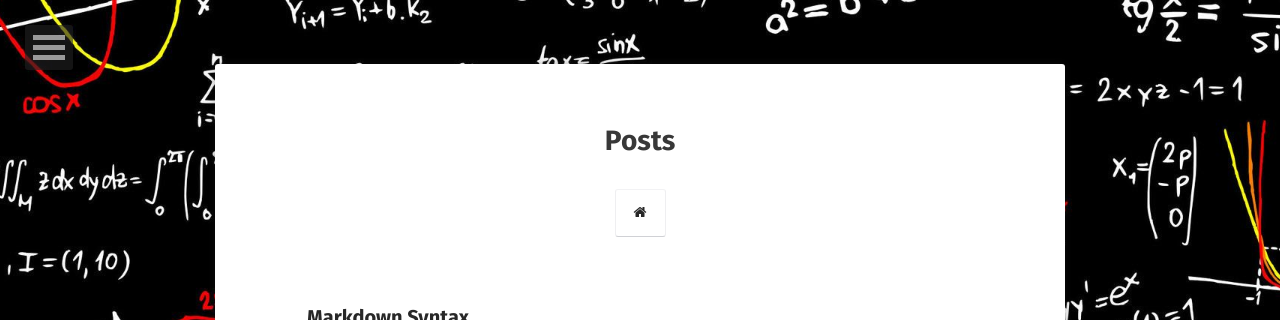
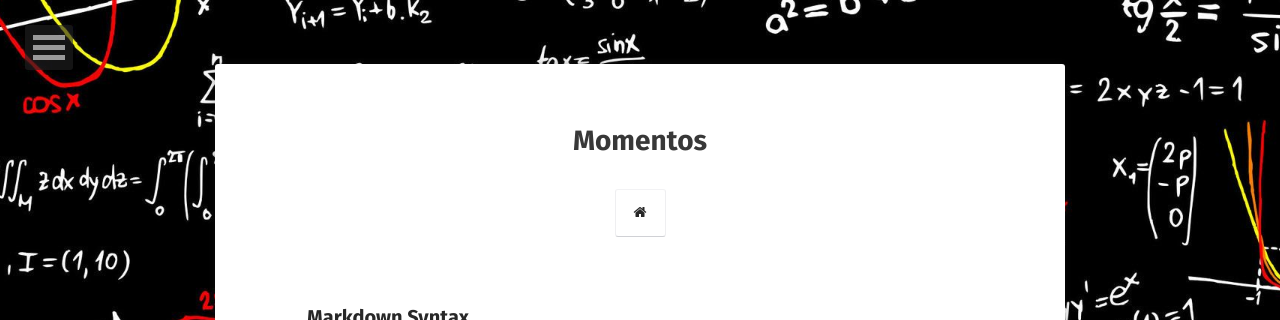
Before and after one commit to julialmartins/julialmartins.github.io, a Jekyll site: the page built from posts/index.md, in a window 1280 px wide. Shown: the top 320 px of the page. Built offline with Jekyll 4.4.1, drawn with Linux system fonts in a browser that asks for light colours; some web fonts are replaced.

Commit message:
momentos

```diff
--- a/_includes/nav.html
+++ b/_includes/nav.html
@@ -88,8 +88,7 @@
 			<li>
 				<a href="#">Momentos</a>
 				<ul class="dl-submenu">
-					<li><a href="{{ site.url }}/posts/">UFV</a></li>
-					<li><a href="{{ site.url }}/tags/">Outros</a></li>
+					<li><a href="{{ site.url }}/posts/">Lembranças UFV</a></li>
 				</ul>
 			</li>
 			{% for link in site.data.navigation %}
--- a/posts/index.md
+++ b/posts/index.md
@@ -1,6 +1,6 @@
 ---
 layout: post-list
-title: Posts
+title: Momentos
 excerpt: "A List of Posts"
 comments: false
 ---
```
